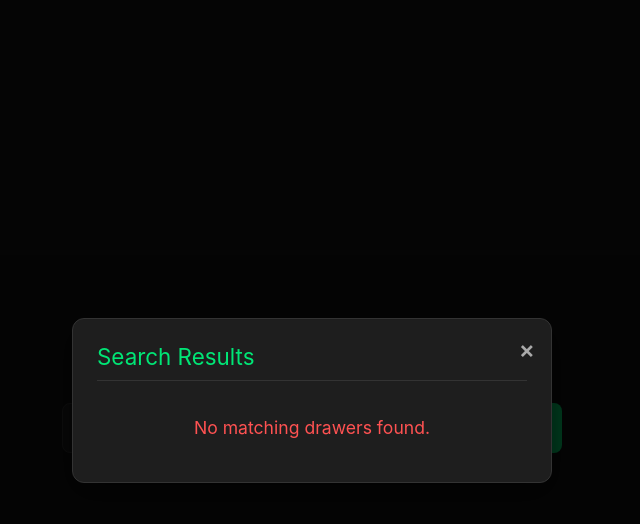
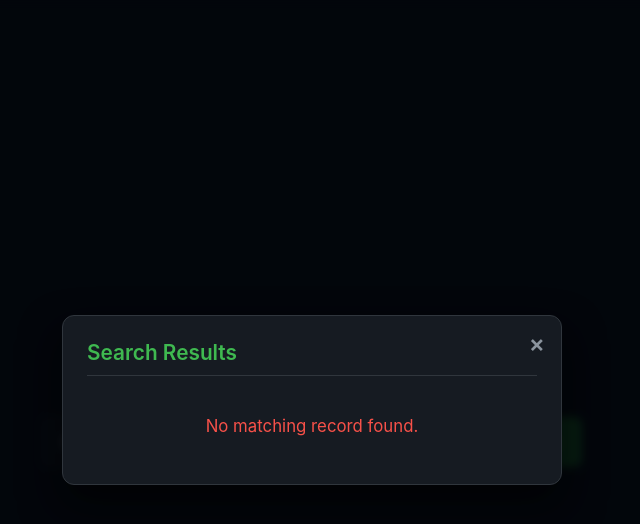
Before and after one commit to a4ron-p/key-location, a plain HTML site: page index.html in a window 1280 px wide. Both pictures are taken after typing "Sample" into the empty fields and a click on the button "Search". Shown: the whole page, without its empty margins (328-968 px from the left). Drawn offline with Linux system fonts and the light colour scheme.

Commit message:
Update index.html

```diff
--- a/index.html
+++ b/index.html
@@ -3,7 +3,7 @@
 <head>
   <meta charset="UTF-8">
   <meta name="viewport" content="width=device-width, initial-scale=1.0">
-  <title>Drawer Locator Search</title>
+  <title>Key Drawer & Card Slot Finder</title>
   <style>
     * {
       box-sizing: border-box;
@@ -13,8 +13,8 @@
     }
 
     body {
-      background-color: #121212;
-      color: #e0e0e0;
+      background-color: #0d1117;
+      color: #e6edf3;
       display: flex;
       flex-direction: column;
       align-items: center;
@@ -25,14 +25,21 @@
 
     .search-container {
       width: 100%;
-      max-width: 500px;
+      max-width: 540px;
       text-align: center;
     }
 
     h1 {
       font-size: 1.8rem;
-      margin-bottom: 20px;
+      margin-bottom: 8px;
       color: #ffffff;
+      font-weight: 700;
+    }
+
+    p.subtitle {
+      font-size: 0.9rem;
+      color: #8b949e;
+      margin-bottom: 24px;
     }
 
     .search-box {
@@ -44,32 +51,33 @@
       flex: 1;
       padding: 14px 18px;
       font-size: 1rem;
-      border: 1px solid #333;
+      border: 1px solid #30363d;
       border-radius: 8px;
-      background-color: #1e1e1e;
+      background-color: #161b22;
       color: #fff;
       outline: none;
-      transition: border-color 0.2s;
+      transition: border-color 0.2s, box-shadow 0.2s;
     }
 
     input[type="text"]:focus {
-      border-color: #00e676;
+      border-color: #2ea043;
+      box-shadow: 0 0 0 3px rgba(46, 160, 67, 0.2);
     }
 
     button {
       padding: 14px 24px;
       font-size: 1rem;
       font-weight: 600;
-      background-color: #00e676;
-      color: #121212;
+      background-color: #238636;
+      color: #ffffff;
       border: none;
       border-radius: 8px;
       cursor: pointer;
-      transition: background 0.2s;
+      transition: background-color 0.2s;
     }
 
     button:hover {
-      background-color: #00c853;
+      background-color: #2ea043;
     }
 
     /* Modal Styling */
@@ -79,14 +87,16 @@
       left: 0;
       width: 100%;
       height: 100%;
-      background: rgba(0, 0, 0, 0.75);
+      background: rgba(1, 4, 9, 0.82);
+      backdrop-filter: blur(4px);
       display: flex;
       align-items: center;
       justify-content: center;
       opacity: 0;
       visibility: hidden;
-      transition: all 0.25s ease;
+      transition: all 0.2s ease;
       padding: 20px;
+      z-index: 100;
     }
 
     .modal-overlay.active {
@@ -95,13 +105,15 @@
     }
 
     .modal-content {
-      background: #1e1e1e;
+      background: #161b22;
       border-radius: 12px;
       width: 100%;
-      max-width: 480px;
+      max-width: 500px;
+      max-height: 85vh;
+      overflow-y: auto;
       padding: 24px;
-      border: 1px solid #333;
-      box-shadow: 0 10px 30px rgba(0,0,0,0.5);
+      border: 1px solid #30363d;
+      box-shadow: 0 20px 40px rgba(0,0,0,0.6);
       position: relative;
     }
 
@@ -110,32 +122,35 @@
       top: 16px;
       right: 16px;
       background: transparent;
-      color: #aaa;
+      color: #8b949e;
       font-size: 1.5rem;
       border: none;
       cursor: pointer;
       padding: 0;
+      line-height: 1;
     }
 
     .close-btn:hover {
-      color: #fff;
+      color: #ffffff;
       background: transparent;
     }
 
     .modal-title {
-      font-size: 1.4rem;
+      font-size: 1.3rem;
       margin-bottom: 16px;
-      color: #00e676;
-      border-bottom: 1px solid #333;
+      color: #3fb950;
+      border-bottom: 1px solid #30363d;
       padding-bottom: 10px;
+      font-weight: 600;
     }
 
     .result-item {
-      background: #2a2a2a;
+      background: #0d1117;
       border-radius: 8px;
-      padding: 14px;
-      margin-bottom: 12px;
-      border-left: 4px solid #00e676;
+      padding: 16px;
+      margin-bottom: 14px;
+      border: 1px solid #30363d;
+      border-left: 4px solid #3fb950;
     }
 
     .result-item:last-child {
@@ -143,48 +158,67 @@
     }
 
     .result-header {
-      font-weight: bold;
-      font-size: 1.1rem;
-      color: #fff;
-      margin-bottom: 6px;
+      font-weight: 700;
+      font-size: 1.15rem;
+      color: #ffffff;
+      margin-bottom: 8px;
     }
 
     .result-detail {
       font-size: 0.95rem;
-      color: #bbb;
-      margin-bottom: 4px;
+      color: #c9d1d9;
+      margin-bottom: 6px;
     }
 
-    .location-badge {
-      display: inline-block;
-      margin-top: 6px;
-      padding: 4px 10px;
-      background: #00e676;
-      color: #121212;
-      font-weight: bold;
+    .badges-container {
+      display: flex;
+      flex-wrap: wrap;
+      gap: 8px;
+      margin-top: 12px;
+    }
+
+    .badge {
+      display: inline-flex;
+      align-items: center;
+      gap: 6px;
+      padding: 6px 12px;
+      font-weight: 600;
       font-size: 0.85rem;
-      border-radius: 4px;
+      border-radius: 6px;
+    }
+
+    .drawer-badge {
+      background: rgba(56, 139, 253, 0.15);
+      color: #58a6ff;
+      border: 1px solid rgba(56, 139, 253, 0.3);
+    }
+
+    .card-badge {
+      background: rgba(63, 185, 80, 0.15);
+      color: #3fb950;
+      border: 1px solid rgba(63, 185, 80, 0.3);
     }
 
     .no-results {
-      color: #ff5252;
+      color: #f85149;
       text-align: center;
-      padding: 20px 0;
-      font-size: 1.1rem;
+      padding: 24px 0;
+      font-size: 1.05rem;
     }
   </style>
 </head>
 <body>
 
   <div class="search-container">
-    <h1>Drawer Inventory Search</h1>
+    <h1>Key & Card Slot Locator</h1>
+    <p class="subtitle">Search by vehicle plate, tag number, or model</p>
     <div class="search-box">
       <input type="text" id="searchInput" placeholder="Enter number, plate, or model..." autofocus>
       <button onclick="handleSearch()">Search</button>
     </div>
   </div>
 
-  <!-- Modal -->
+  <!-- Modal overlay for search output -->
   <div class="modal-overlay" id="resultsModal" onclick="closeModalOnOuterClick(event)">
     <div class="modal-content">
       <button class="close-btn" onclick="closeModal()">&times;</button>
@@ -194,60 +228,73 @@
   </div>
 
   <script>
-    // Embedded drawer inventory database
+    // Inventory records with Key Drawer location & Card Slot location
     const inventoryData = [
-      { row: 1, col: 1, model: "FLEET HLX", plate: "NJE 3162", num: "3162" },
-      { row: 1, col: 2, model: "MSD HLX/CNQST", plate: "NJE 3347", num: "3347" },
-      { row: 1, col: 3, model: "WS HLX", plate: "NJE 3345", num: "3345" },
-      { row: 1, col: 4, model: "WS HLX", plate: "NJE 3342", num: "3342" },
-      { row: 1, col: 5, model: "NBO/WS HLX", plate: "NJE 3346", num: "3346" },
-      { row: 1, col: 6, model: "NETWORK HLX", plate: "NJE 3428", num: "3428" },
-      { row: 2, col: 1, model: "TS HLX", plate: "NJE 3340", num: "3340" },
-      { row: 2, col: 2, model: "WW HLX", plate: "NJE 3344", num: "3344" },
-      { row: 2, col: 3, model: "WW VIOS", plate: "NJE 3279", num: "3279" },
-      { row: 2, col: 4, model: "NETWROK VIOS", plate: "NJE 3277", num: "3277" },
-      { row: 2, col: 5, model: "SAFETY VIOS", plate: "NJE 3278", num: "3278" },
-      { row: 2, col: 6, model: "NBD VIOS", plate: "NJE 3424", num: "3424" },
-      { row: 3, col: 1, model: "KAM/BO VIOS", plate: "NJE 3426", num: "3426" },
-      { row: 3, col: 2, model: "BIN/BO VIOS", plate: "NJE 3165", num: "3165" },
-      { row: 3, col: 3, model: "CAB/BO VIOS", plate: "NJE 3425", num: "3425" },
-      { row: 3, col: 4, model: "SRBW/BO VIOS", plate: "NJE 3316", num: "3316" },
-      { row: 3, col: 5, model: "SRC/BO VIOS", plate: "NJE 3422", num: "3422" },
-      { row: 3, col: 6, model: "LAB AVANZA", plate: "NJE 3166", num: "3166" },
-      { row: 4, col: 1, model: "FLEET AVANZA", plate: "NJE 3171", num: "3171" },
-      { row: 4, col: 2, model: "PROJECT AVANZA", plate: "NJE 3172", num: "3172" },
-      { row: 4, col: 3, model: "BIN/BO AVANZA", plate: "NJE 3275", num: "3275" },
-      { row: 4, col: 4, model: "CAB/BO AVANZA", plate: "NJE 3317", num: "3317" },
-      { row: 4, col: 5, model: "SRBW/BO AVANZA", plate: "NJE 3274", num: "3274" },
-      { row: 4, col: 6, model: "SRC/BO AVANZA", plate: "NJE 3167", num: "3167" },
-      { row: 5, col: 1, model: "SRC/BO VIOS", plate: "NDG 4614", num: "4614" },
-      { row: 5, col: 2, model: "RHEA BRV", plate: "NIB 7746", num: "7746" },
-      { row: 5, col: 3, model: "PROJECT DMAX", plate: "NAU 9350", num: "9350" },
-      { row: 5, col: 4, model: "PROJECT DMAX", plate: "NAS 9745", num: "9745" },
-      { row: 5, col: 5, model: "FLEET DMAX", plate: "NAS 9742", num: "9742" },
-      { row: 5, col: 6, model: "MSD DMAX", plate: "NAS 9743", num: "9743" },
-      { row: 6, col: 1, model: "RAM/BO VIOS", plate: "NBV 4813", num: "4813" },
-      { row: 6, col: 2, model: "DIR/BO VIOS", plate: "NAP 9321", num: "9321" },
-      { row: 6, col: 3, model: "RBO INNOVA", plate: "NBT 9619", num: "9619" },
-      { row: 6, col: 4, model: "WO DMAX", plate: "NBS 3865", num: "3865" },
-      { row: 6, col: 5, model: "WO DMAX", plate: "NBS 3867", num: "3867" },
-      { row: 6, col: 6, model: "CAB/BO VIOS", plate: "NBD 7169", num: "7169" },
-      { row: 7, col: 1, model: "954 XQH", plate: "954 XQH", num: "954" },
-      { row: 7, col: 2, model: "NDX 3433", plate: "NDX 3433", num: "3433" },
-      { row: 7, col: 3, model: "NFX7245", plate: "NFX 7245", num: "7245" },
-      { row: 7, col: 4, model: "271 DNY", plate: "271 DNY", num: "271" },
-      { row: 7, col: 5, model: "NAY7557", plate: "NAY 7557", num: "7557" },
-      { row: 7, col: 6, model: "NAQ9339", plate: "NAQ 9339", num: "9339" }
+      // Row 1
+      { drawerRow: 1, drawerCol: 1, cardRow: 1, cardCol: 1, model: "FLEET HLX", plate: "NJE 3162", num: "3162" },
+      { drawerRow: 1, drawerCol: 2, cardRow: 1, cardCol: 2, model: "MSD HLX/CNQST", plate: "NJE 3347", num: "3347" },
+      { drawerRow: 1, drawerCol: 3, cardRow: 1, cardCol: 3, model: "WS HLX", plate: "NJE 3345", num: "3345" },
+      { drawerRow: 1, drawerCol: 4, cardRow: 2, cardCol: 1, model: "WS HLX", plate: "NJE 3342", num: "3342" },
+      { drawerRow: 1, drawerCol: 5, cardRow: 1, cardCol: 4, model: "NBO/WS HLX", plate: "NJE 3346", num: "3346" },
+      { drawerRow: 1, drawerCol: 6, cardRow: 2, cardCol: 2, model: "NETWORK HLX", plate: "NJE 3428", num: "3428" },
+
+      // Row 2
+      { drawerRow: 2, drawerCol: 1, cardRow: 2, cardCol: 3, model: "TS HLX", plate: "NJE 3340", num: "3340" },
+      { drawerRow: 2, drawerCol: 2, cardRow: 2, cardCol: 4, model: "WW HLX", plate: "NJE 3344", num: "3344" },
+      { drawerRow: 2, drawerCol: 3, cardRow: 3, cardCol: 1, model: "WW VIOS", plate: "NJE 3279", num: "3279" },
+      { drawerRow: 2, drawerCol: 4, cardRow: 3, cardCol: 2, model: "NETWROK VIOS", plate: "NJE 3277", num: "3277" },
+      { drawerRow: 2, drawerCol: 5, cardRow: 3, cardCol: 3, model: "SAFETY VIOS", plate: "NJE 3278", num: "3278" },
+      { drawerRow: 2, drawerCol: 6, cardRow: 3, cardCol: 4, model: "NBD VIOS", plate: "NJE 3424", num: "3424" },
+
+      // Row 3
+      { drawerRow: 3, drawerCol: 1, cardRow: 4, cardCol: 1, model: "KAM/BO VIOS", plate: "NJE 3426", num: "3426" },
+      { drawerRow: 3, drawerCol: 2, cardRow: 4, cardCol: 2, model: "BIN/BO VIOS", plate: "NJE 3165", num: "3165" },
+      { drawerRow: 3, drawerCol: 3, cardRow: 4, cardCol: 3, model: "CAB/BO VIOS", plate: "NJE 3425", num: "3425" },
+      { drawerRow: 3, drawerCol: 4, cardRow: 4, cardCol: 4, model: "SRBW/BO VIOS", plate: "NJE 3316", num: "3316" },
+      { drawerRow: 3, drawerCol: 5, cardRow: 1, cardCol: 5, model: "SRC/BO VIOS", plate: "NJE 3422", num: "3422" },
+      { drawerRow: 3, drawerCol: 6, cardRow: 1, cardCol: 6, model: "LAB AVANZA", plate: "NJE 3166", num: "3166" },
+
+      // Row 4
+      { drawerRow: 4, drawerCol: 1, cardRow: 1, cardCol: 7, model: "FLEET AVANZA", plate: "NJE 3171", num: "3171" },
+      { drawerRow: 4, drawerCol: 2, cardRow: 1, cardCol: 8, model: "PROJECT AVANZA", plate: "NJE 3172", num: "3172" },
+      { drawerRow: 4, drawerCol: 3, cardRow: 2, cardCol: 5, model: "BIN/BO AVANZA", plate: "NJE 3275", num: "3275" },
+      { drawerRow: 4, drawerCol: 4, cardRow: 2, cardCol: 6, model: "CAB/BO AVANZA", plate: "NJE 3317", num: "3317" },
+      { drawerRow: 4, drawerCol: 5, cardRow: 2, cardCol: 7, model: "SRBW/BO AVANZA", plate: "NJE 3274", num: "3274" },
+      { drawerRow: 4, drawerCol: 6, cardRow: null, cardCol: null, model: "SRC/BO AVANZA", plate: "NJE 3167", num: "3167" },
+
+      // Row 5
+      { drawerRow: 5, drawerCol: 1, cardRow: 3, cardCol: 5, model: "SRC/BO VIOS", plate: "NDG 4614", num: "4614" },
+      { drawerRow: 5, drawerCol: 2, cardRow: 3, cardCol: 6, model: "RHEA BRV", plate: "NIB 7746", num: "7746" },
+      { drawerRow: 5, drawerCol: 3, cardRow: 3, cardCol: 7, model: "PROJECT DMAX", plate: "NAU 9350", num: "9350" },
+      { drawerRow: 5, drawerCol: 4, cardRow: 3, cardCol: 8, model: "PROJECT DMAX", plate: "NAS 9745", num: "9745" },
+      { drawerRow: 5, drawerCol: 5, cardRow: 4, cardCol: 5, model: "FLEET DMAX", plate: "NAS 9742", num: "9742" },
+      { drawerRow: 5, drawerCol: 6, cardRow: 4, cardCol: 6, model: "MSD DMAX", plate: "NAS 9743", num: "9743" },
+
+      // Row 6
+      { drawerRow: 6, drawerCol: 1, cardRow: 4, cardCol: 7, model: "RAM/BO VIOS", plate: "NBV 4813", num: "4813" },
+      { drawerRow: 6, drawerCol: 2, cardRow: 4, cardCol: 8, model: "DIR/BO VIOS", plate: "NAP 9321", num: "9321" },
+      { drawerRow: 6, drawerCol: 3, cardRow: 5, cardCol: 1, model: "RBO INNOVA", plate: "NBT 9619", num: "9619" },
+      { drawerRow: 6, drawerCol: 4, cardRow: 5, cardCol: 2, model: "WO DMAX", plate: "NBS 3865", num: "3865" },
+      { drawerRow: 6, drawerCol: 5, cardRow: 5, cardCol: 3, model: "WO DMAX", plate: "NBS 3867", num: "3867" },
+      { drawerRow: 6, drawerCol: 6, cardRow: 5, cardCol: 4, model: "CAB/BO VIOS", plate: "NBD 7169", num: "7169" },
+
+      // Row 7 (Handwritten / Misc)
+      { drawerRow: 7, drawerCol: 1, cardRow: null, cardCol: null, model: "954 XQH", plate: "954 XQH", num: "954" },
+      { drawerRow: 7, drawerCol: 2, cardRow: null, cardCol: null, model: "NDX 3433", plate: "NDX 3433", num: "3433" },
+      { drawerRow: 7, drawerCol: 3, cardRow: null, cardCol: null, model: "NFX7245", plate: "NFX 7245", num: "7245" },
+      { drawerRow: 7, drawerCol: 4, cardRow: null, cardCol: null, model: "271 DNY", plate: "271 DNY", num: "271" },
+      { drawerRow: 7, drawerCol: 5, cardRow: null, cardCol: null, model: "NAY7557", plate: "NAY 7557", num: "7557" },
+      { drawerRow: 7, drawerCol: 6, cardRow: null, cardCol: null, model: "NAQ9339", plate: "NAQ 9339", num: "9339" }
     ];
 
-    // Listen for Enter keypress on search input
+    // Trigger search on Enter keypress
     document.getElementById('searchInput').addEventListener('keyup', function(event) {
       if (event.key === 'Enter') {
         handleSearch();
       }
     });
 
-    // Listen globally for ESC key to close modal
+    // Dismiss modal on ESC key
     document.addEventListener('keydown', function(event) {
       if (event.key === 'Escape') {
         closeModal();
@@ -271,16 +318,30 @@
       const modalBody = document.getElementById('modalBody');
 
       if (results.length === 0) {
-        modalBody.innerHTML = `<div class="no-results">No matching drawers found.</div>`;
+        modalBody.innerHTML = `<div class="no-results">No matching record found.</div>`;
       } else {
-        modalBody.innerHTML = results.map(item => `
-          <div class="result-item">
-            <div class="result-header">${item.model}</div>
-            <div class="result-detail"><strong>Code/Plate:</strong> ${item.plate}</div>
-            <div class="result-detail"><strong>Number:</strong> ${item.num}</div>
-            <div class="location-badge">Row ${item.row}, Column ${item.col}</div>
-          </div>
-        `).join('');
+        modalBody.innerHTML = results.map(item => {
+          const cardSlotText = (item.cardRow && item.cardCol)
+            ? `Row ${item.cardRow}, Col ${item.cardCol}`
+            : 'Unassigned';
+
+          return `
+            <div class="result-item">
+              <div class="result-header">${item.model}</div>
+              <div class="result-detail"><strong>Plate / Tag:</strong> ${item.plate}</div>
+              <div class="result-detail"><strong>Number ID:</strong> ${item.num}</div>
+
+              <div class="badges-container">
+                <div class="badge drawer-badge">
+                  🗄️ Drawer: Row ${item.drawerRow}, Col ${item.drawerCol}
+                </div>
+                <div class="badge card-badge">
+                  💳 Card Slot: ${cardSlotText}
+                </div>
+              </div>
+            </div>
+          `;
+        }).join('');
       }
 
       document.getElementById('resultsModal').classList.add('active');
```
